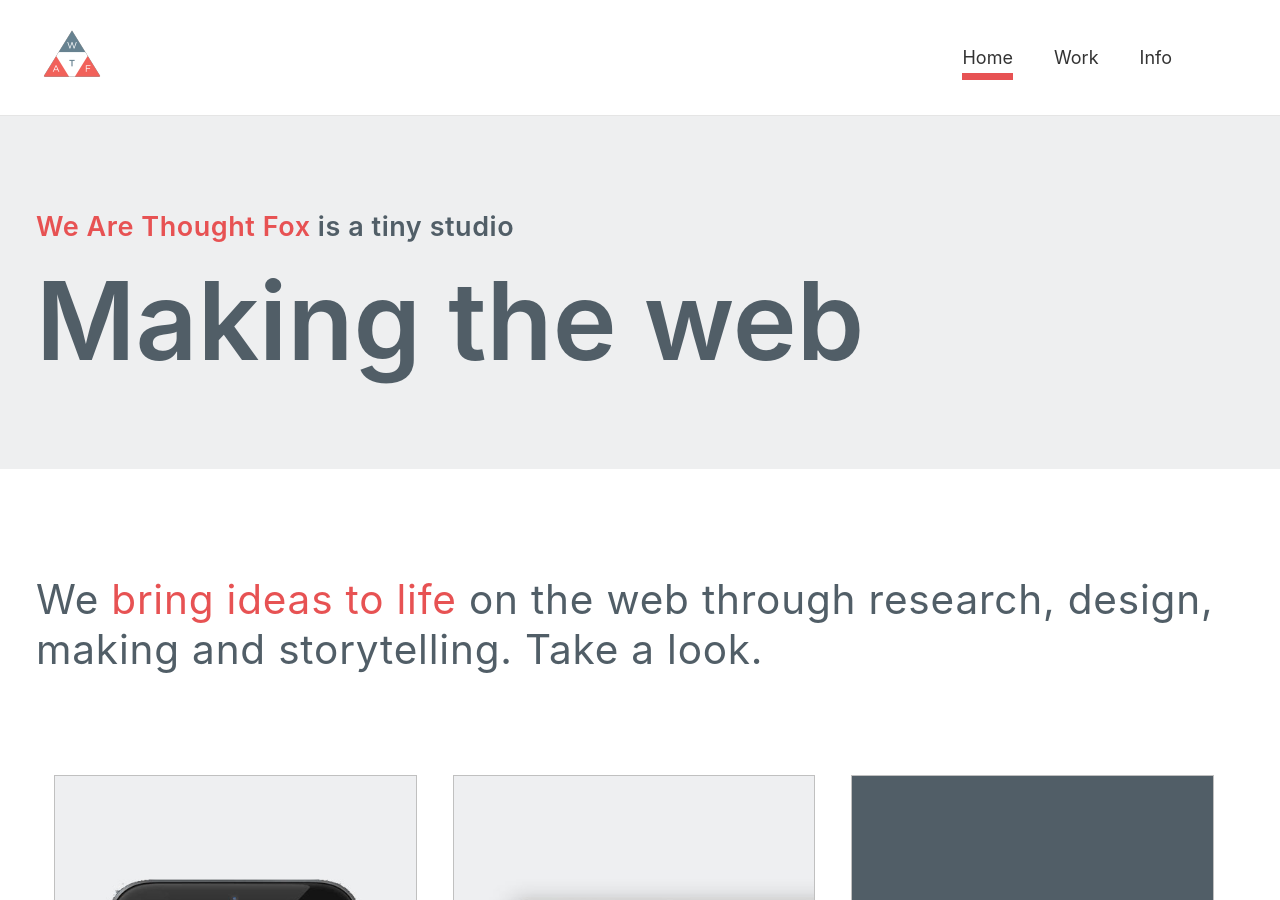
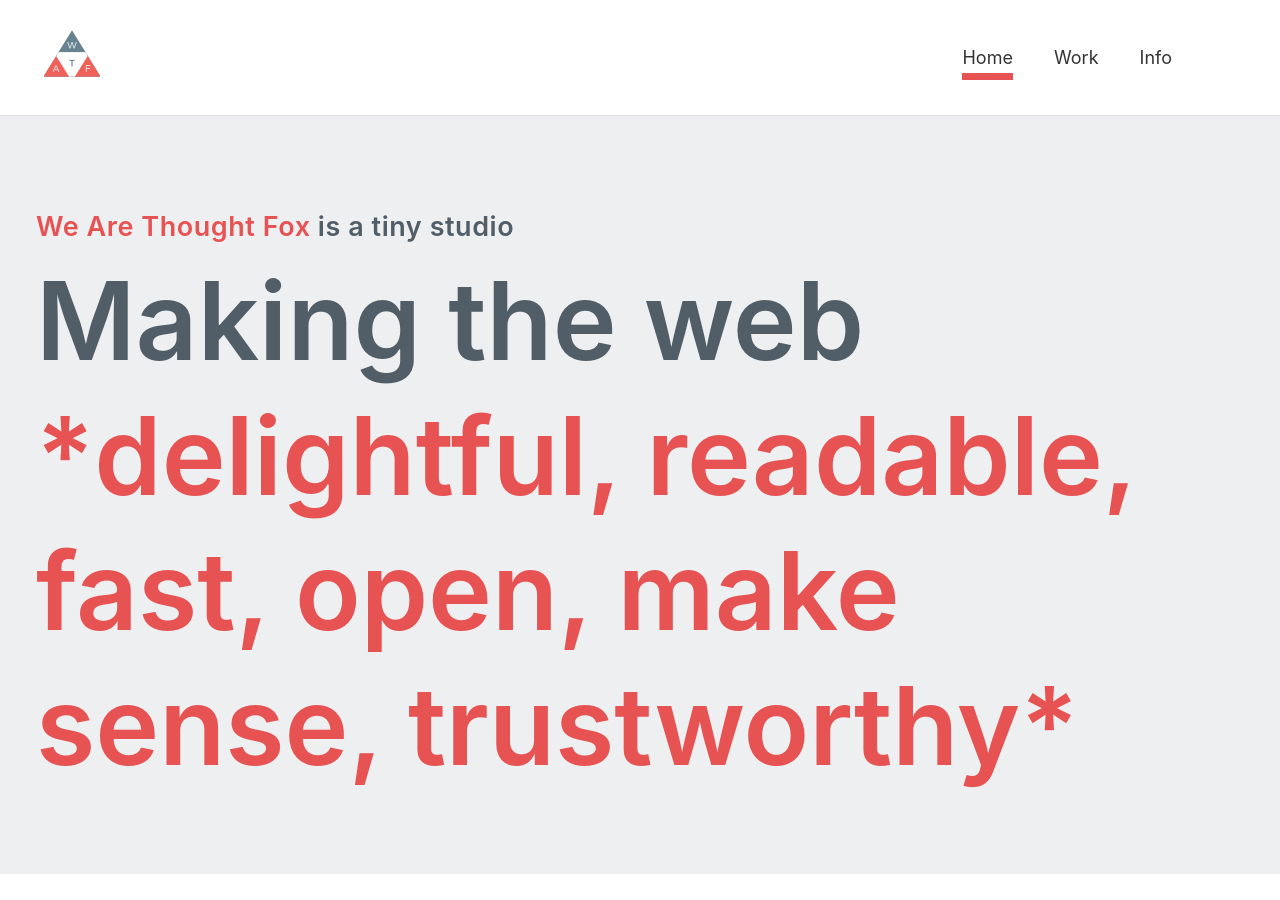
Before and after one commit to wearethoughtfox/wearethoughtfox, a Jekyll site: the page built from index.html, in a window 1280 px wide and 900 px high. Built offline with Jekyll 4.4.1, drawn with Linux system fonts in a browser that asks for light colours.

Commit message:
Added animation text in hero

```diff
--- a/index.html
+++ b/index.html
@@ -8,7 +8,7 @@ layout: default
   <div class="center ph3 ph4-ns ph4-l pv5">
     <h2 class="f4 f3-l secondary"><span class="primary">We Are Thought Fox</span> is a tiny studio</h2>
     <h1 class="f1 f-headline-l mt0 secondary">Making the web
-    </h1>
+    <span class="primary db">*delightful, readable, fast, open, make sense, trustworthy*</span></h1>
   </div>
 </header>
 
```
